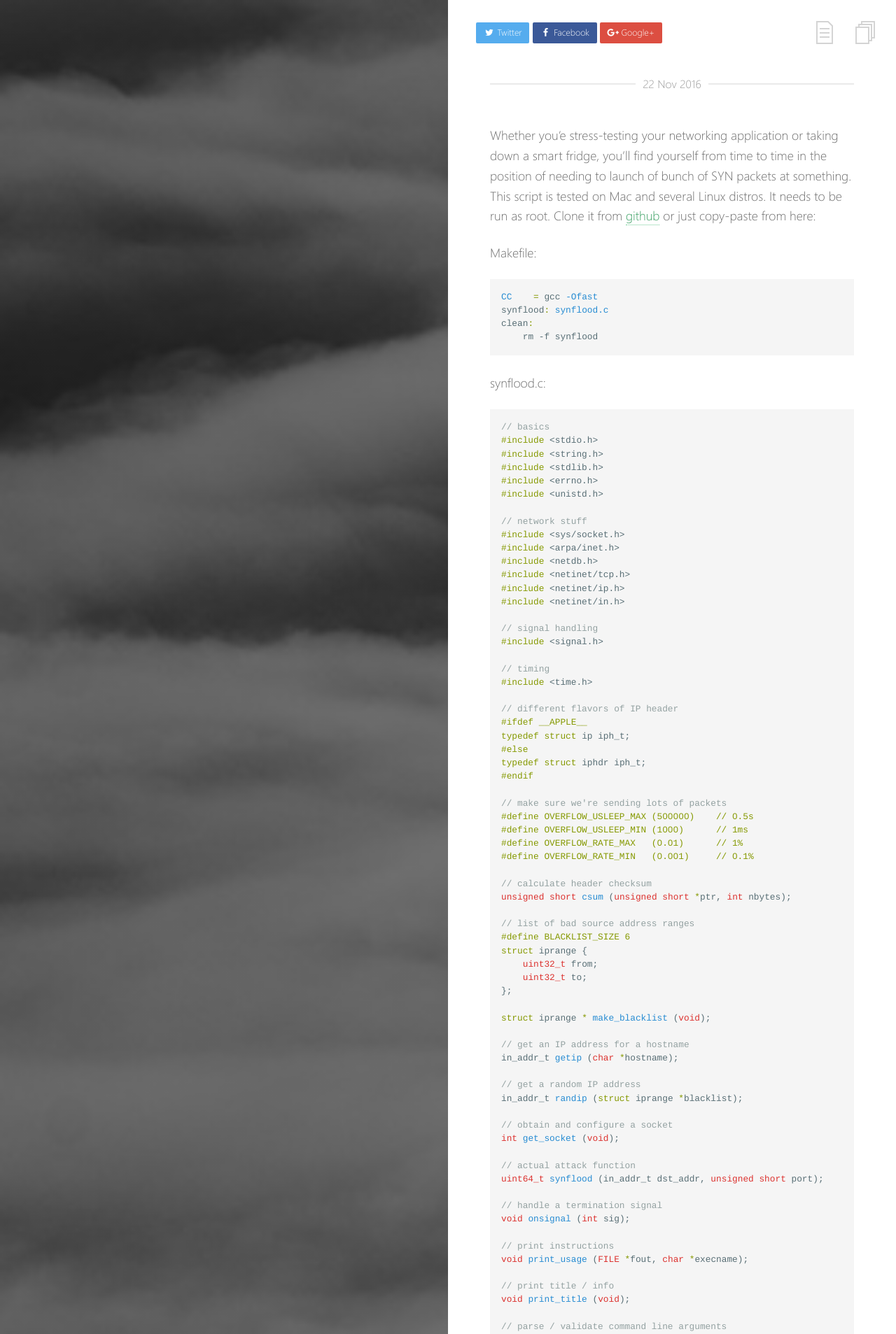
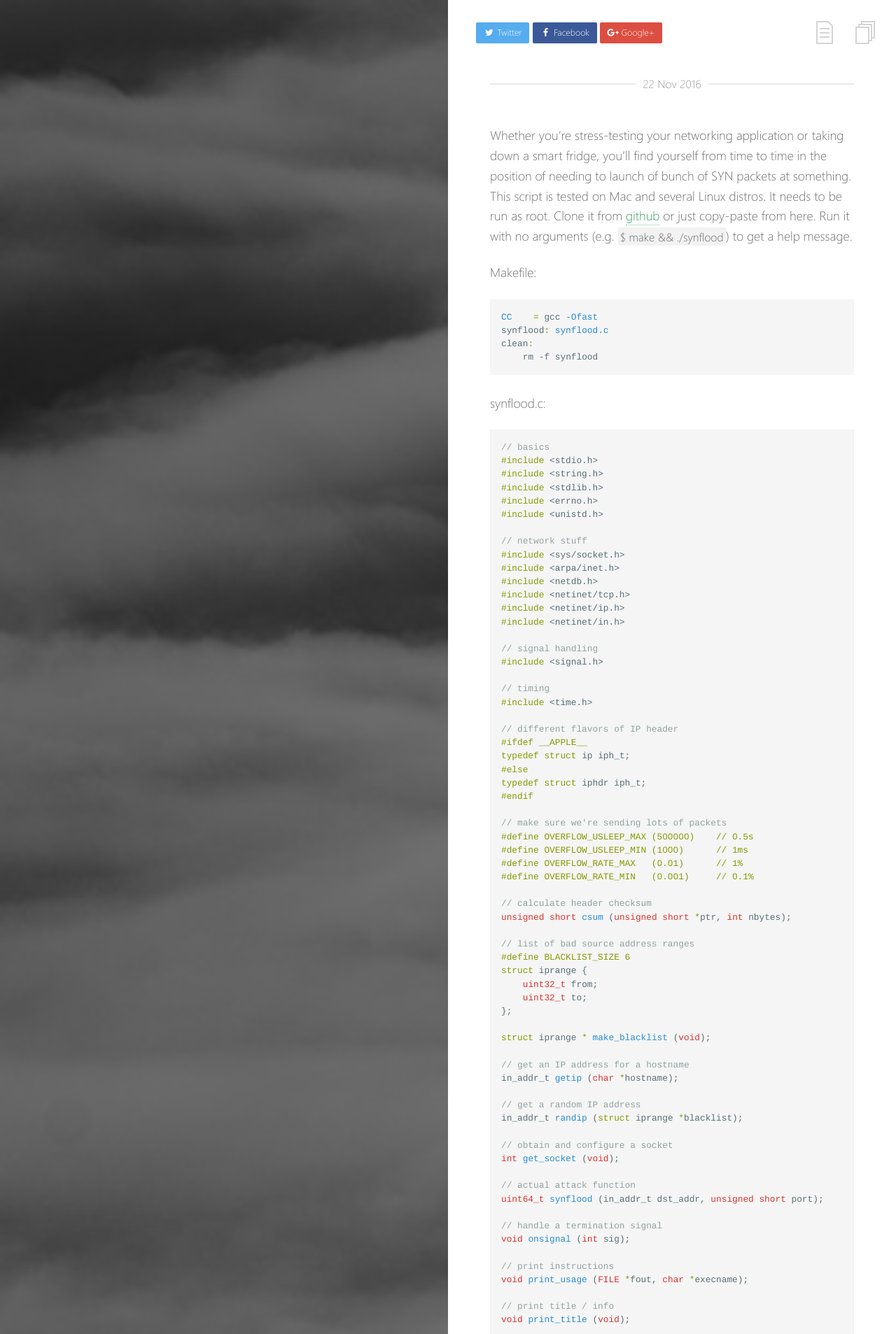
Before and after one commit to kevin-albert/kevin-albert.github.io, a Jekyll site: the page built from _posts/2016-11-22-synflood.md, in a window 1280 px wide. Shown: the top 1907 px of the page at 70% size. Built offline with Jekyll 4.4.1, drawn with Linux system fonts in a browser that asks for light colours.

Commit message:
Fix synflood post

````diff
--- a/_posts/2016-11-22-synflood.md
+++ b/_posts/2016-11-22-synflood.md
@@ -6,7 +6,7 @@ summary:    "A simple, fast synflood program"
 categories: things stuff
 ---
 
-Whether you'e stress-testing your networking application or taking down a smart fridge, you'll find yourself from time to time in the position of needing to launch of bunch of SYN packets at something. This script is tested on Mac and several Linux distros. It needs to be run as root. Clone it from [github](https://github.com/kevin-albert/synflood) or just copy-paste from here:
+Whether you're stress-testing your networking application or taking down a smart fridge, you'll find yourself from time to time in the position of needing to launch of bunch of SYN packets at something. This script is tested on Mac and several Linux distros. It needs to be run as root. Clone it from [github](https://github.com/kevin-albert/synflood) or just copy-paste from here. Run it with no arguments (e.g. `$ make && ./synflood`) to get a help message.
 
 Makefile:
 ```make
````
